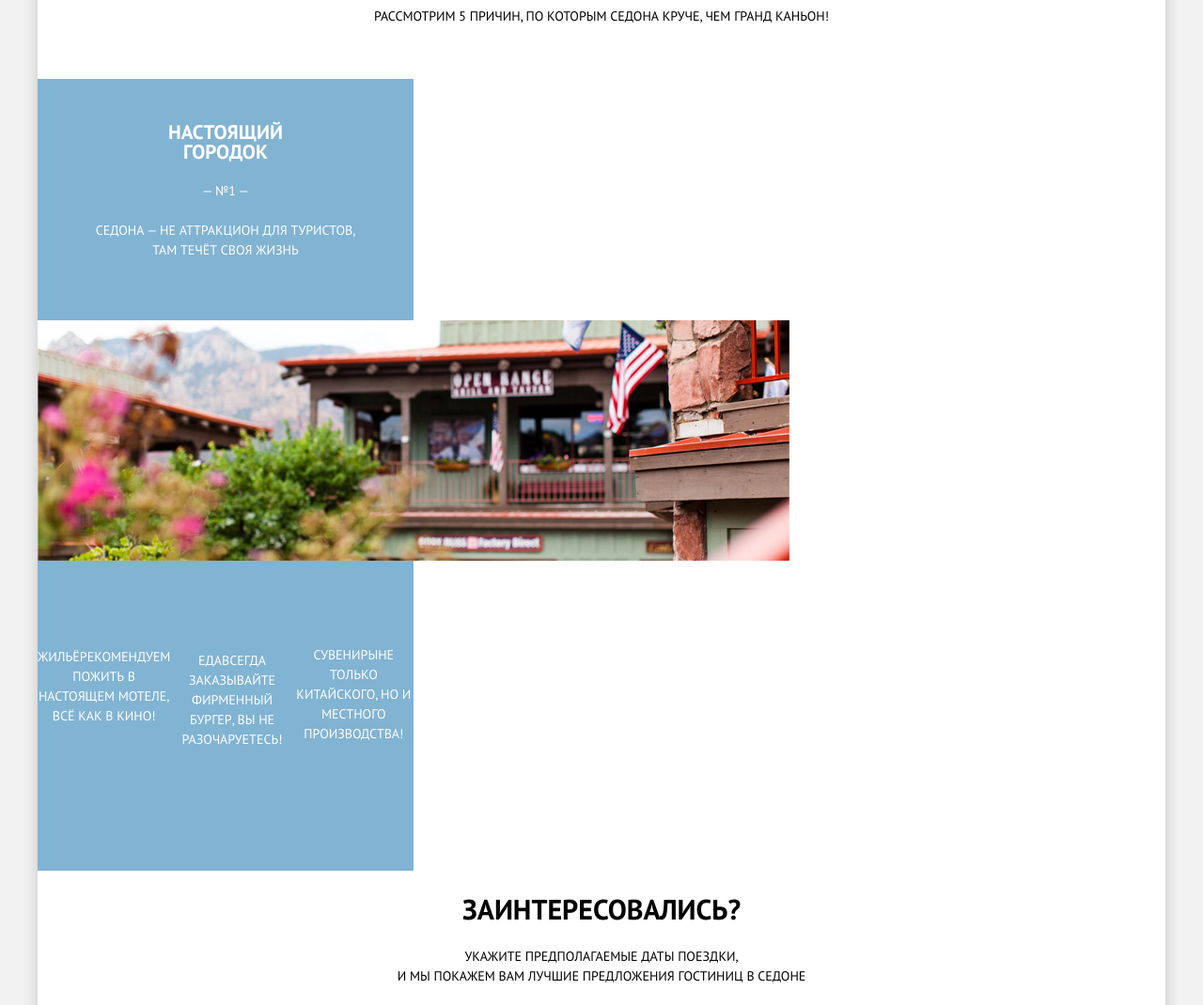
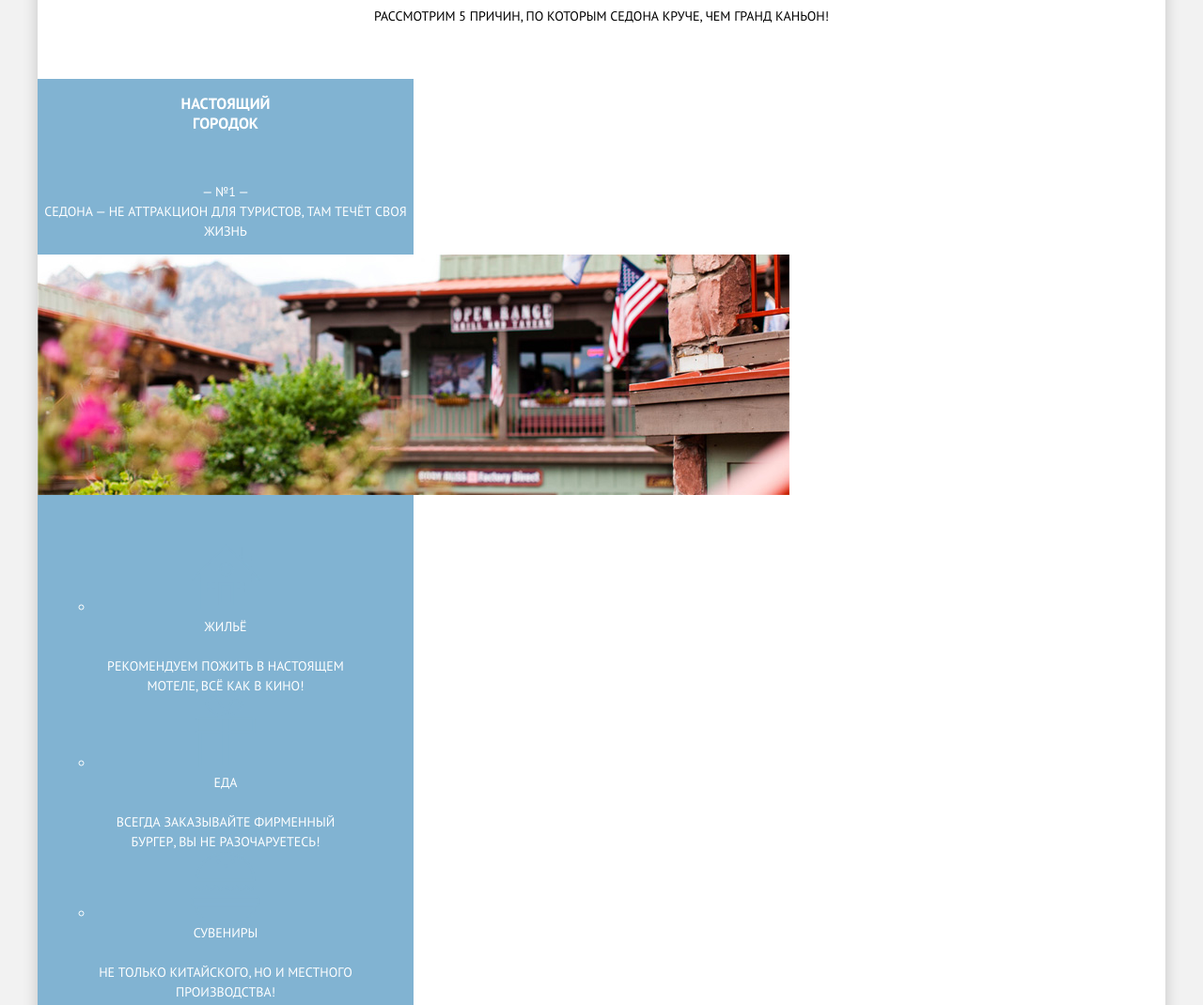
Before and after one commit to kyoiinu/883485-sedona-26, a plain HTML site: page index.html in a window 1280 px wide. Shown: the part 740-1810 px from the top of the page at 94% size. Drawn offline with Linux system fonts and the light colour scheme.

Commit message:
Update style.css

```diff
--- a/css/style.css
+++ b/css/style.css
@@ -245,14 +245,16 @@ footer {
 
 .facts {
 	position: relative;
+
 	margin: 0;
 	padding: 0;
 }
 
-.facts ul {
+.facts .main-list {
 	list-style-type: none;
 
 	display: flex;
+	flex-wrap: wrap;
 	padding: 0;
 	margin: 0;
 }
@@ -261,40 +263,40 @@ footer {
 	text-align: center;
 }
 
-.fact1 {
-	display: flex;
-	background-color: #81b3d2;
-	color: white;
-	flex-wrap: wrap;
+.main-list .fact1 {
 	width: 400px;
 }
 
-.fact1 .txt {
+.fact1 {
+	background-color: #81b3d2;
+	color: white;
+}
+
+.fact1 .real-city {
 	padding-top: 46px;
 	padding-bottom: 64px;
 	padding-right: 60px;
 	padding-left: 60px;
 }
 
-.fact1 .txt h3 {
+.fact1 .real-city h3 {
 	margin: 0;
 	font-size: 21px;
 }
 
-.fact1 .txt p {
+.fact1 .real-city p {
 	margin: 0;
 }
 
-.fact1 .txt span {
+.fact1 .real-city span {
 	display: inline-block;
 	margin-top: 21px;
 }
 
-.fact1 ul{
+.fact1 .real-city-list{
+	list-style-type: none;
 	display: flex;
 	justify-content: space-around;
-
-	height: 330px;
 }
 
 /*Форма*/
```
